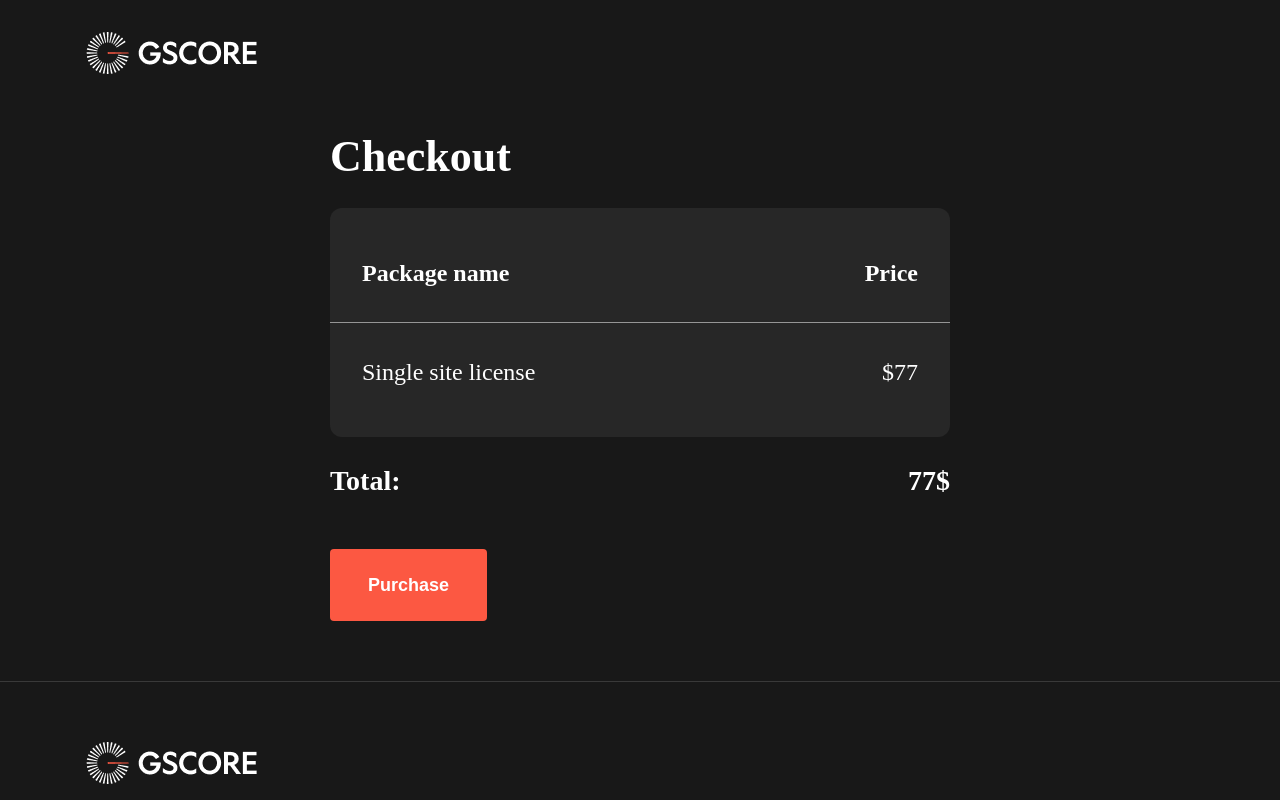
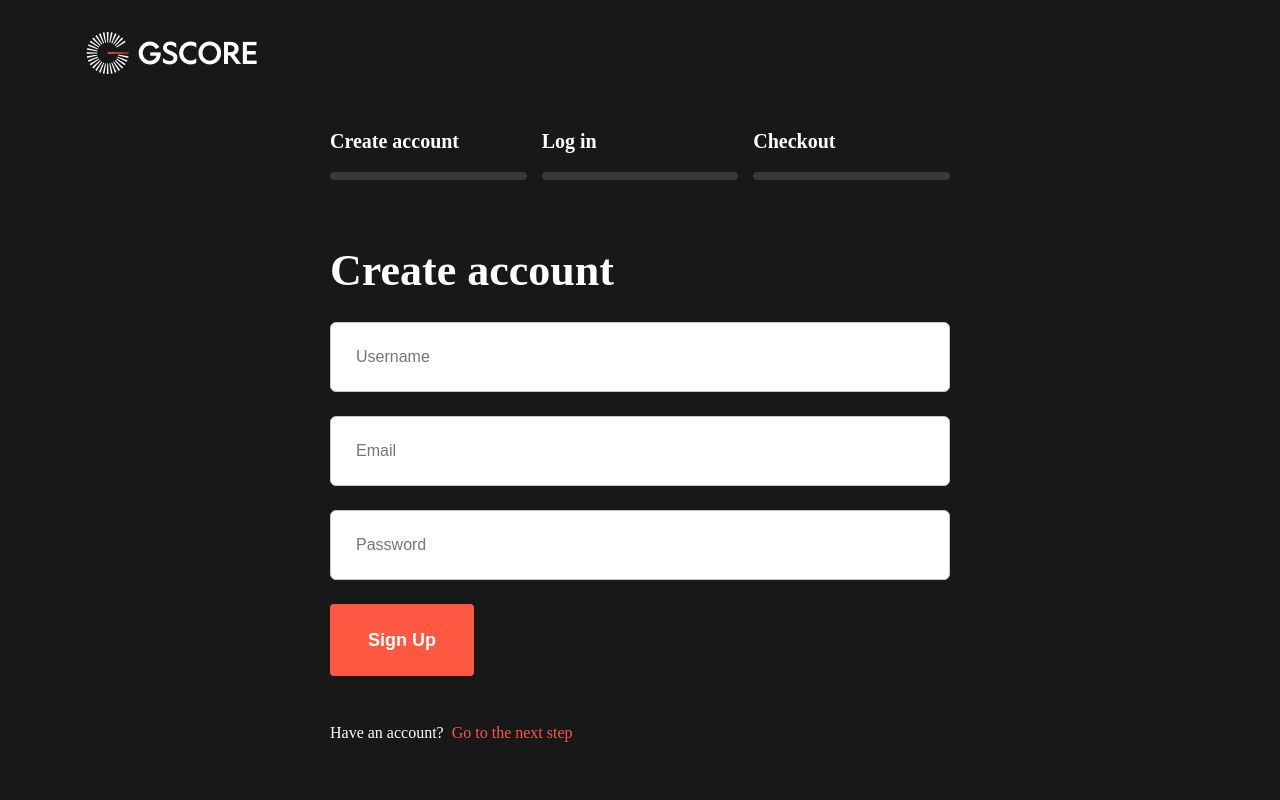
Before and after one commit to JustZoB/gscore, a Next.js app: page /authorization in a window 1280 px wide. Shown: the top 800 px of the page. Built offline with nearby package versions, Linux system fonts and the light colour scheme.

Commit message:
Add navbar for authtorization

```diff
--- /dev/null
+++ b/components/AuthtorizationNavbar/AuthtorizationNavbarItem.tsx
@@ -0,0 +1,41 @@
+import React from "react";
+import styled from "styled-components";
+import colors from "../../utils/colors";
+
+export interface ItemProps {
+  active: boolean;
+}
+
+export const AuthtorizationNavbarItem: React.FC = ({ children }) => {
+  return (
+    <ItemContainer active={false} >
+      <ItemText>{children}</ItemText>
+      <ItemLine active={false} />
+    </ItemContainer>
+  )
+}
+
+export const ItemContainer = styled.div<ItemProps>`
+  display: flex;
+  flex-direction: column;
+  width: calc(33.33% - 10px);
+
+  &:not(:last-child) {
+    margin-right: 15px;
+  }
+`
+
+export const ItemText = styled.p`
+  font-size: 20px;
+  line-height: 22px;
+  font-weight: 600;
+  margin-bottom: 20px;
+  color: ${colors.white};
+`
+
+export const ItemLine = styled.span<ItemProps>`
+  width: 100%;
+  height: 8px;
+  background-color: ${(props) => (props.active ? colors.lightRed : colors.darkGray)};
+  border-radius: 4px;
+`
--- /dev/null
+++ b/components/AuthtorizationNavbar/index.tsx
@@ -0,0 +1,27 @@
+import React from "react";
+import styled from "styled-components";
+import { AuthtorizationNavbarItem } from "./AuthtorizationNavbarItem";
+
+export const AuthtorizationNavbar: React.FC = () => {
+  return (
+    <AuthtorizationNavbarWrap>
+      <AuthtorizationNavbarContainer>
+        <AuthtorizationNavbarItem>Create account</AuthtorizationNavbarItem>
+        <AuthtorizationNavbarItem>Log in</AuthtorizationNavbarItem>
+        <AuthtorizationNavbarItem>Checkout</AuthtorizationNavbarItem>
+      </AuthtorizationNavbarContainer>
+    </AuthtorizationNavbarWrap>
+  )
+}
+
+export const AuthtorizationNavbarWrap = styled.div`
+  width: 100%;
+  display: flex;
+  justify-content: center;
+`
+
+export const AuthtorizationNavbarContainer = styled.div`
+  display: flex;
+  width: 620px;
+  margin-bottom: 64px;
+`
--- a/pages/authorization/index.tsx
+++ b/pages/authorization/index.tsx
@@ -1,14 +1,18 @@
-// import SignUp from "./SignUp";
-// import SignIn from "./SignIn";
 import { AuthorizationWrap } from "./styles";
 import { Checkout } from "./Checkout";
+import { SignIn } from "./SignIn";
+import { SignUp } from "./SignUp";
+import { AuthtorizationNavbar } from "../../components/AuthtorizationNavbar";
 
 export default function Authorization() {
   return (
-    <AuthorizationWrap>
-      {/* <SignUp />
-      <SignIn /> */}
-      <Checkout />
-    </AuthorizationWrap>
+    <>
+      <AuthtorizationNavbar />
+      <AuthorizationWrap>
+        <SignUp />
+        {/* <SignIn /> */}
+        {/* <Checkout /> */}
+      </AuthorizationWrap>
+    </>
   )
 }
--- a/pages/authorization/styles.ts
+++ b/pages/authorization/styles.ts
@@ -14,6 +14,7 @@ export const AuthorizationContainer = styled.div`
 `
 export const HaveAnAccountContainer = styled.div`
   display: flex;
+  margin-top: 48px;
 `
 
 export interface AuthorizationTextProps {
```
